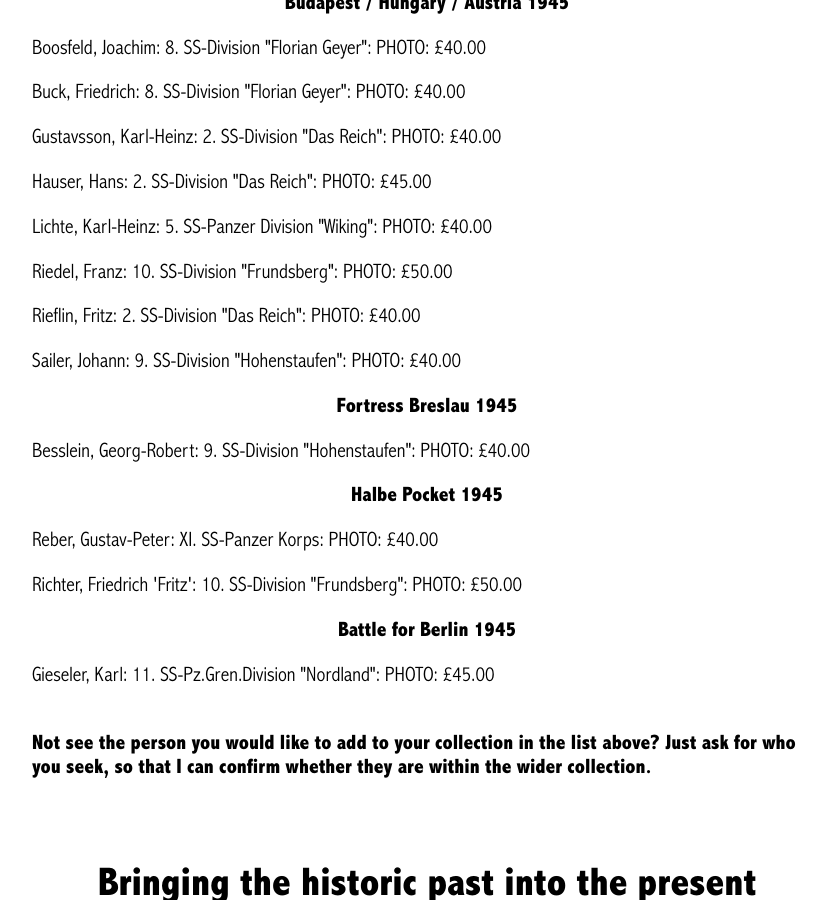
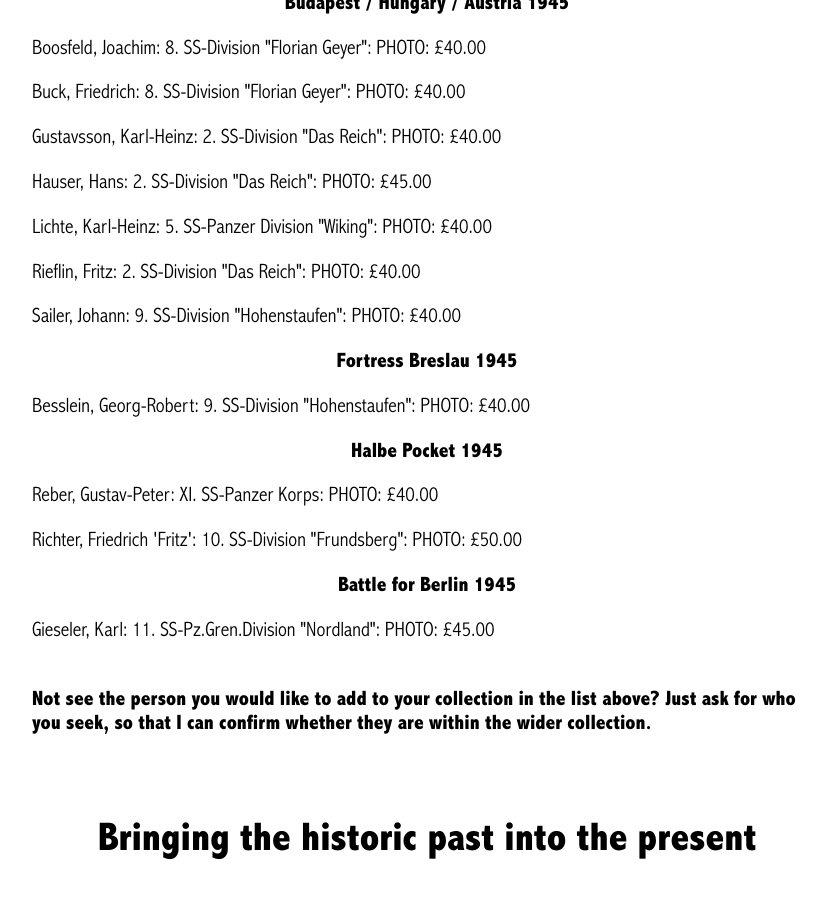
Before and after one commit to lahphotographs/lahphotographs.github.com, a Jekyll site: the page built from Waffen_SS_photos.md, in a window 1280 px wide and 900 px high, scrolled down 2732 px. Shown: the whole window, without its empty margins (213-1039 px from the left). Built offline with Jekyll 4.4.1, drawn with Linux system fonts in a browser that asks for light colours.

Commit message:
Update Waffen_SS_photos.md

```diff
--- a/Waffen_SS_photos.md
+++ b/Waffen_SS_photos.md
@@ -78,7 +78,6 @@ permalink: /waffen_ss_photos.html
 <p>Gustavsson,	Karl-Heinz:	2. SS-Division "Das Reich":	PHOTO: £40.00
 <p>Hauser,	Hans:	2. SS-Division "Das Reich": PHOTO: £45.00
 <p>Lichte,	Karl-Heinz:	5. SS-Panzer Division "Wiking":	PHOTO: £40.00
-<p>Riedel,	Franz:	10. SS-Division "Frundsberg":	PHOTO: £50.00
 <p>Rieflin,	Fritz:	2. SS-Division "Das Reich":	PHOTO: £40.00
 <p>Sailer,	Johann:	9. SS-Division "Hohenstaufen":	PHOTO: £40.00
 <br />
```
